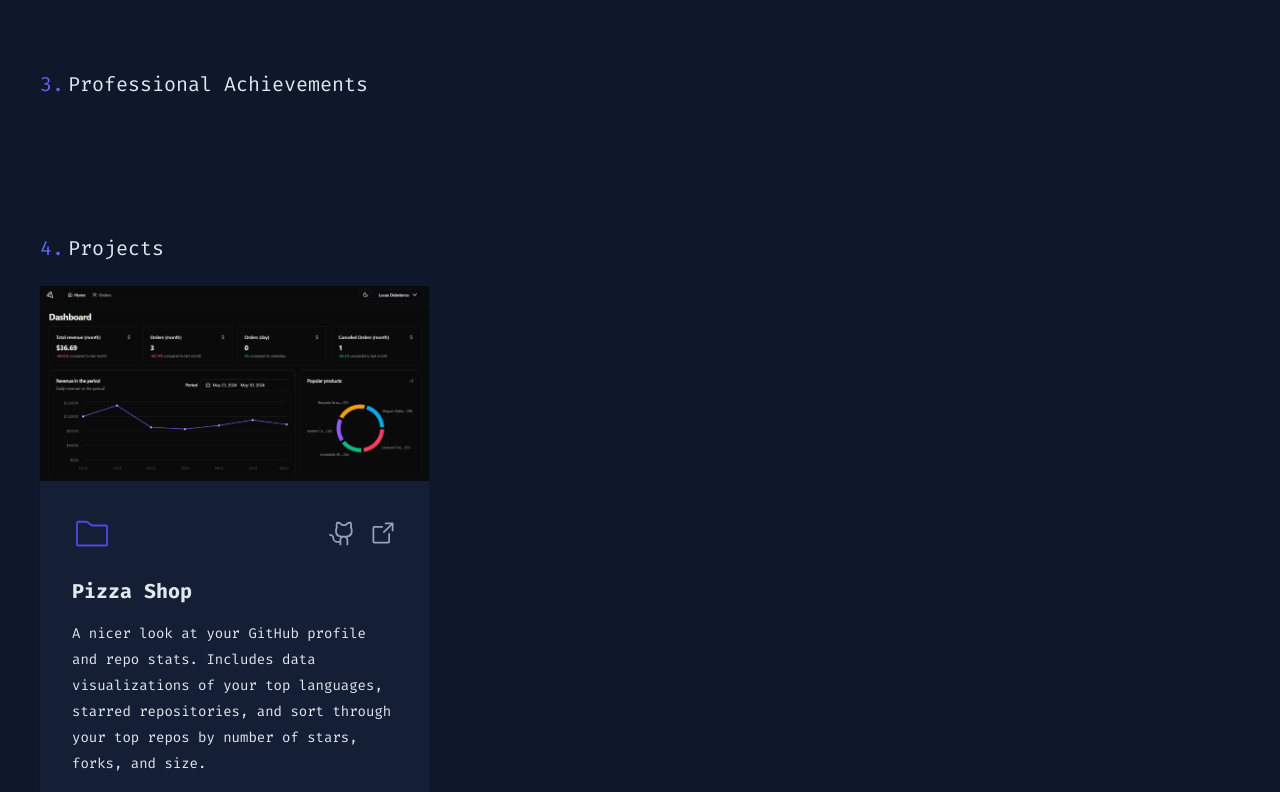
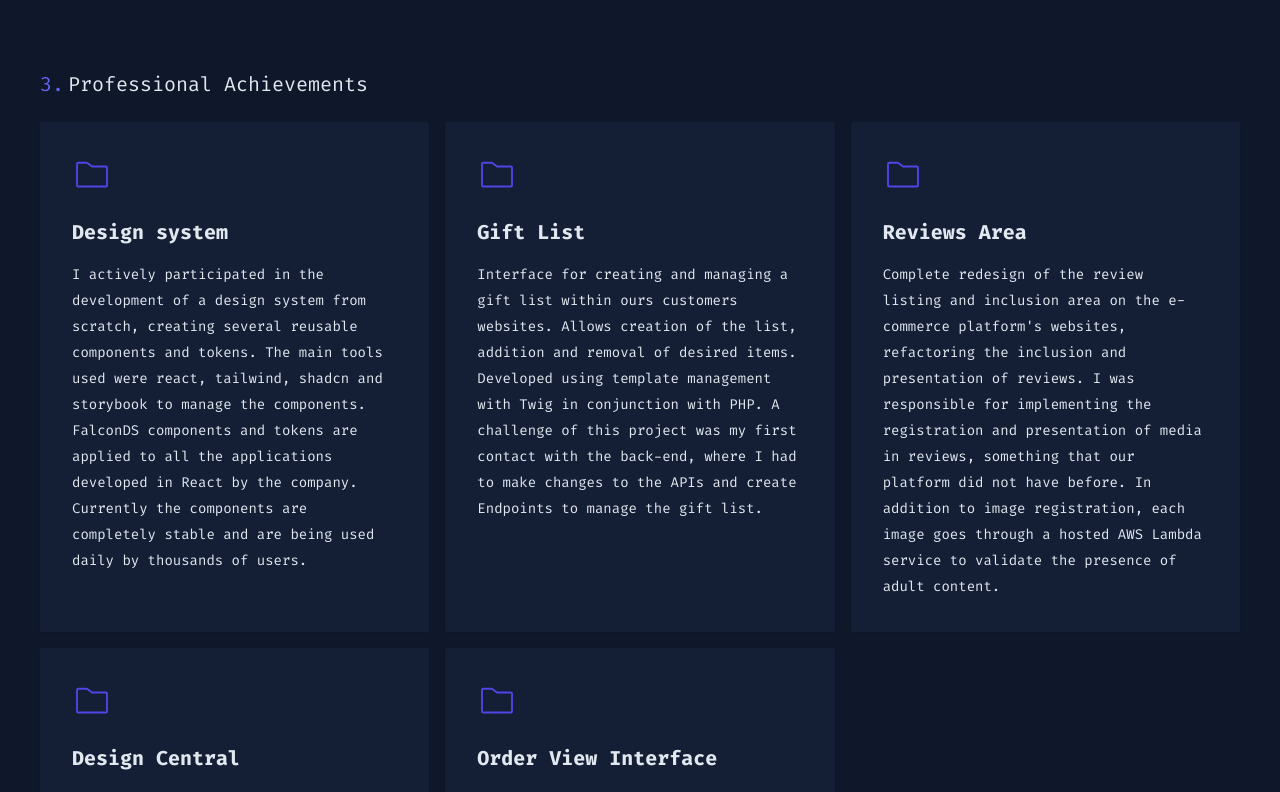
Before and after one commit to lucasdebeterco/lucasdebeterco-dev, a Next.js app: page / in a window 1280 px wide. Shown: the part 1600-2392 px from the top of the page. Built offline with nearby package versions, Linux system fonts and the light colour scheme.

Commit message:
profession achievements update

```diff
--- a/src/app/components/experience.tsx
+++ b/src/app/components/experience.tsx
@@ -70,6 +70,7 @@ export function Experience() {
                                 <li>Knowledge in web concepts such as SSR, SPA, SSG and SEO.</li>
                                 <li>Use of state management tools and techniques.</li>
                                 <li>Design System development (Storybook).</li>
+                                <li>Cypress (E2E Testing).</li>
                                 <li>Scrum Methodology.</li>
                                 <li>Git Flow</li>
                             </ul>
--- a/src/app/components/profession-achievements.tsx
+++ b/src/app/components/profession-achievements.tsx
@@ -8,12 +8,36 @@ export function ProfessionAchievements() {
         </h2>
 
         <div className="grid grid-cols-3 gap-4">
-            {/*<ProjectItem*/}
-            {/*    id={1}*/}
-            {/*/>*/}
+            <ProjectItem
+                id={1}
+                title="Design system"
+                description="I actively participated in the development of a design system from scratch, creating several reusable components and tokens. The main tools used were react, tailwind, shadcn and storybook to manage the components. FalconDS components and tokens are applied to all the applications developed in React by the company. Currently the components are completely stable and are being used daily by thousands of users."
+            />
+
+            <ProjectItem
+                id={2}
+                title="Gift List"
+                description="Interface for creating and managing a gift list within ours customers websites. Allows creation of the list, addition and removal of desired items. Developed using template management with Twig in conjunction with PHP. A challenge of this project was my first contact with the back-end, where I had to make changes to the APIs and create Endpoints to manage the gift list."
+            />
+
+            <ProjectItem
+                id={3}
+                title="Reviews Area"
+                description="Complete redesign of the review listing and inclusion area on the e-commerce platform's websites, refactoring the inclusion and presentation of reviews. I was responsible for implementing the registration and presentation of media in reviews, something that our platform did not have before. In addition to image registration, each image goes through a hosted AWS Lambda service to validate the presence of adult content."
+            />
+
+            <ProjectItem
+                id={4}
+                title="Design Central"
+                description="Application developed to centralize legacy interfaces present on our e-commerce platform. This application was responsible for grouping plugin listing functionalities, page manipulation, additional code manipulation and general configurations. This functionality is currently used by approximately 2500 customers and the main tools used during development were ReactJS, React Query and TailwindCSS and Cypress for testing"
+            />
+
+            <ProjectItem
+                id={5}
+                title="Order View Interface"
+                description="In this application, I created a complete interface for viewing orders received by our customers. This new interface replaced a legacy version and grouped information in one place. We currently have approximately 2100 of our customers using the new order view, this application has been in production for about a year and has received several positive feedbacks. The application was developed using ReactJS and TailwindCSS. One challenge I had in this project was managing the development of an API from scratch to provide data related to the order together with the back-end team."
+            />
         </div>
     </section>
-
-
     )
 }
--- a/src/app/components/projects/project-item.tsx
+++ b/src/app/components/projects/project-item.tsx
@@ -4,21 +4,22 @@ import Link from 'next/link'
 
 interface ProjectItemProps {
     id: number
-    imageSrc: string
-    imageAlt: string
-    githubLink: string
-    productionLink: string
     title: string
     description: string
-    tools: string[]
+    imageSrc?: string
+    imageAlt?: string
+    githubLink?: string
+    productionLink?: string
+    tools?: string[]
 }
 
-export function ProjectItem({id, imageSrc, imageAlt, githubLink, productionLink, title, description, tools}: ProjectItemProps) {
+export function ProjectItem({id, title, description, imageSrc, imageAlt, githubLink, productionLink, tools}: ProjectItemProps) {
     return (
         <div
             id={`project-card-${id}`}
             className="relative flex flex-col rounded-sm bg-[#141f35] drop-shadow-sm transition-transform [&:hover_h3]:text-indigo-600 [&:hover_img]:scale-110"
         >
+            {imageSrc && imageAlt && (
                 <div className="overflow-hidden">
                     <Image
                         src={imageSrc}
@@ -29,6 +30,7 @@ export function ProjectItem({id, imageSrc, imageAlt, githubLink, productionLink,
                         quality={100}
                     />
                 </div>
+            )}
             <div className="flex flex-col gap-6 p-8">
                 <div className="flex items-center justify-between">
                     <div className="text-indigo-600">
@@ -36,12 +38,16 @@ export function ProjectItem({id, imageSrc, imageAlt, githubLink, productionLink,
                     </div>
 
                     <div className="flex gap-3">
+                        {githubLink && (
                             <Link href={githubLink} className="text-slate-400 transition hover:text-indigo-500">
                                 <GithubLogo size={28}/>
                             </Link>
+                        )}
+                        {productionLink && (
                             <Link href={productionLink} className="text-slate-400 transition hover:text-indigo-500">
                                 <ArrowSquareOut size={28}/>
                             </Link>
+                        )}
                     </div>
                 </div>
 
@@ -50,9 +56,11 @@ export function ProjectItem({id, imageSrc, imageAlt, githubLink, productionLink,
                     <p className="text-sm">
                         {description}
                     </p>
+                    {tools && (
                         <div className="flex gap-3 text-xs text-slate-400">
                             {tools.map(tool => <span>{tool}</span>)}
                         </div>
+                    )}
                 </div>
             </div>
         </div>
```
Lines whose indentation alone changed are shown as unchanged.
